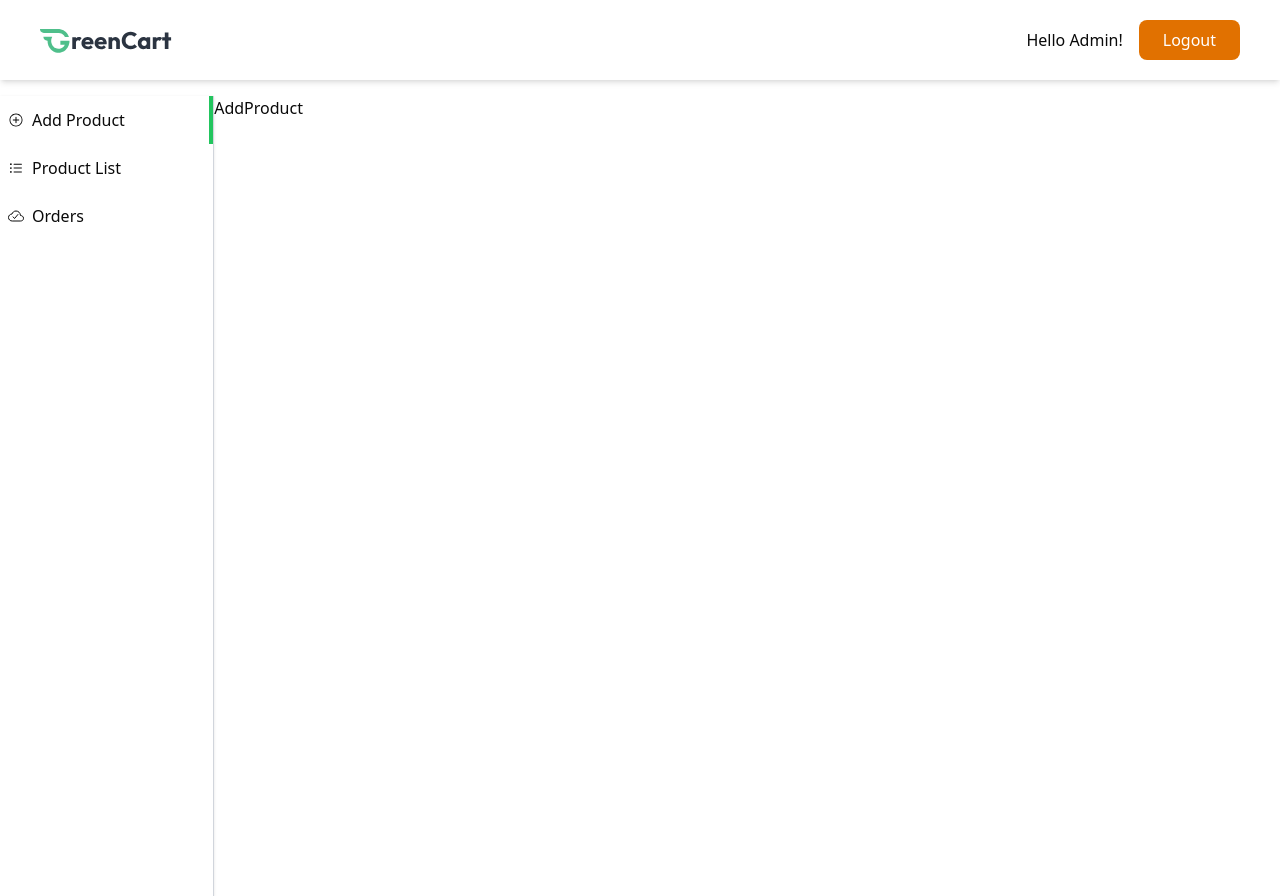
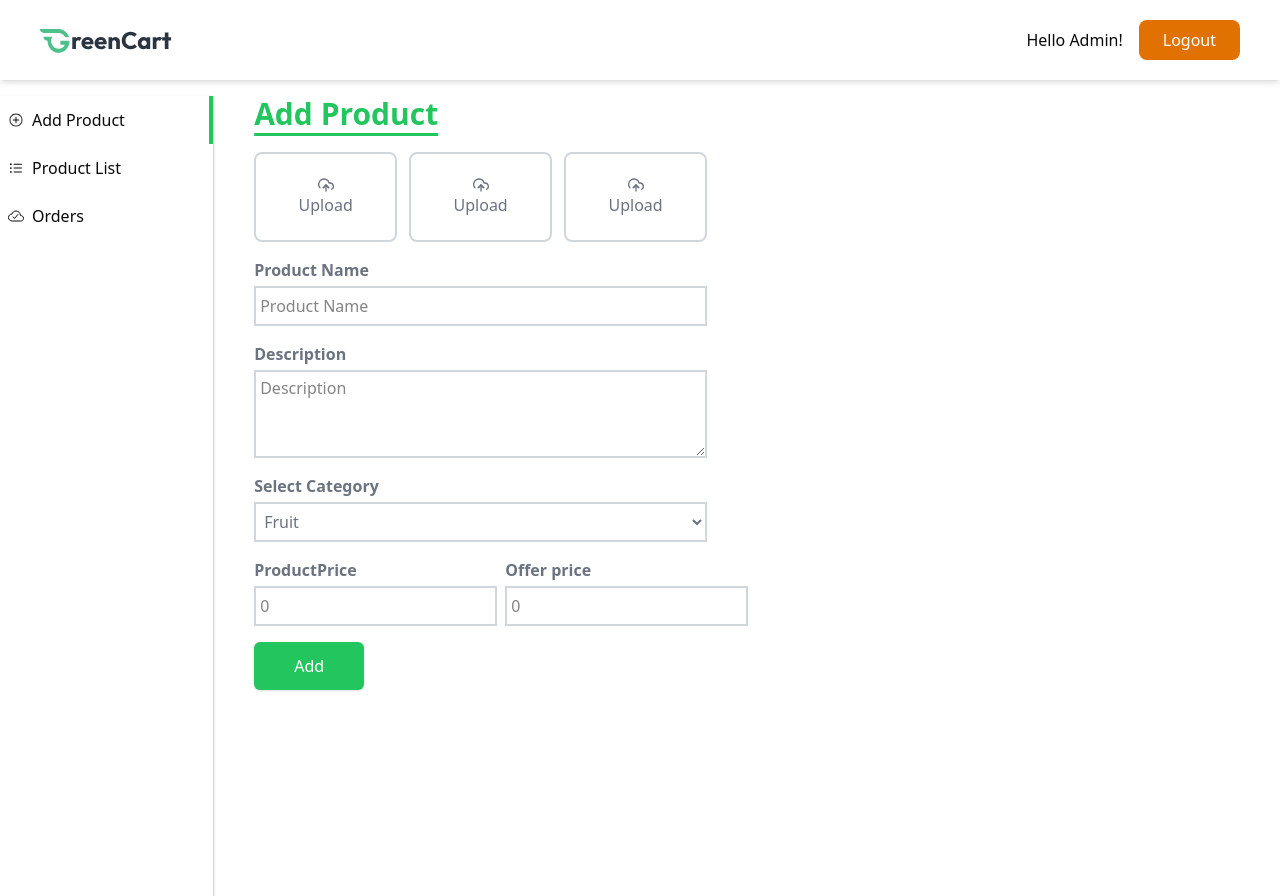
Before and after one commit to Saifullah-Afridi/xyz, a React (Vite) app in the folder client/: page /seller-dashboard/add-product in a window 1280 px wide. Built offline with nearby package versions, Linux system fonts and the light colour scheme.

Commit message:
add product page ui done

```diff
--- a/client/src/pages/AddProduct.jsx
+++ b/client/src/pages/AddProduct.jsx
@@ -1,7 +1,132 @@
 import React from "react";
+import { FiUploadCloud } from "react-icons/fi";
 
 const AddProduct = () => {
-  return <div>AddProduct</div>;
+  return (
+    <div className=" px-10 w-[50%]">
+      <h1 className=" text-3xl underline underline-offset-8 text-primary font-semibold">
+        Add Product
+      </h1>
+      <form className="mt-5 flex flex-col gap-4">
+        <div className="flex gap-3">
+          <div className="border-2 border-gray-300 relative w-[150px] h-[90px] flex items-center justify-center cursor-pointer rounded-md">
+            <label
+              htmlFor="picture1"
+              className="flex justify-center items-center flex-col w-full h-full cursor-pointer text-body-text  "
+            >
+              <span>
+                <FiUploadCloud />
+              </span>
+              <span>Upload</span>
+            </label>
+            <input type="file" id="picture1" className="hidden" />
+          </div>
+          <div className="border-2 border-gray-300 relative w-[150px] h-[90px] flex items-center justify-center cursor-pointer rounded-md">
+            <label
+              htmlFor="picture2"
+              className="flex justify-center items-center flex-col w-full h-full cursor-pointer text-body-text  "
+            >
+              <span>
+                <FiUploadCloud />
+              </span>
+              <span>Upload</span>
+            </label>
+            <input type="file" id="picture2" className="hidden" />
+          </div>
+          <div className="border-2 border-gray-300 relative w-[150px] h-[90px] flex items-center justify-center cursor-pointer rounded-md">
+            <label
+              htmlFor="picture3"
+              className="flex justify-center items-center flex-col w-full h-full cursor-pointer text-body-text  "
+            >
+              <span>
+                <FiUploadCloud />
+              </span>
+              <span>Upload</span>
+            </label>
+            <input type="file" id="picture3" className="hidden" />
+          </div>
+        </div>
+        <div className="flex flex-col gap-1">
+          <label
+            htmlFor="product-name"
+            className="text-body-text font-semibold"
+          >
+            Product Name
+          </label>
+          <input
+            type="text"
+            name=""
+            id="product-name"
+            placeholder="Product Name"
+            className="border-2 border-gray-300 h-10 p-1"
+          />
+        </div>
+        <div className="flex flex-col gap-1">
+          <label htmlFor="description" className="text-body-text font-semibold">
+            Description
+          </label>
+          <textarea
+            type="text"
+            name=""
+            id="description"
+            placeholder="Description"
+            className="border-2 border-gray-300 h-22 p-1"
+          ></textarea>
+        </div>
+        <div className="flex flex-col gap-1">
+          <label htmlFor="category" className="text-body-text font-semibold">
+            Select Category
+          </label>
+          <select
+            id="category"
+            className="border-2 border-gray-300 h-10 p-1 text-body-text"
+          >
+            <option value="FRUIT">Fruit</option>
+            <option value="FRUIT">Fruit</option>
+            <option value="FRUIT">Fruit</option>
+          </select>
+        </div>
+        <div className="flex gap-2">
+          <div className="flex flex-col gap-1 flex-1">
+            <label
+              htmlFor="product-price"
+              className="text-body-text font-semibold"
+            >
+              ProductPrice
+            </label>
+            <input
+              type="text"
+              name=""
+              id="product-price"
+              placeholder="0"
+              className="border-2 border-gray-300 h-10 p-1"
+            />
+          </div>
+          <div className="flex flex-col gap-1 flex-1">
+            <label
+              htmlFor="offer-price"
+              className="text-body-text font-semibold"
+            >
+              Offer price
+            </label>
+            <input
+              type="text"
+              name=""
+              id="offer-price"
+              placeholder="0"
+              className="border-2 border-gray-300 h-10 p-1"
+            />
+          </div>
+        </div>
+        <button
+          type="select"
+          className="bg-primary hover:bg-green-500 hover:shadow-md px-10 py-3 self-start text-white cursor-pointer shadow-sm rounded-sm"
+        >
+          Add
+        </button>
+      </form>
+    </div>
+  );
 };
 
 export default AddProduct;
```
